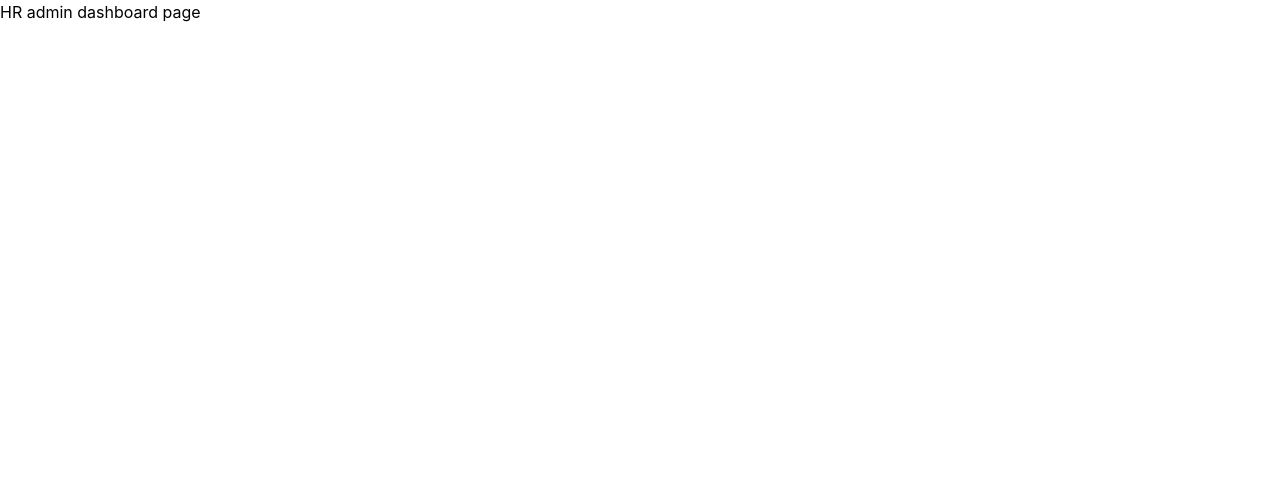
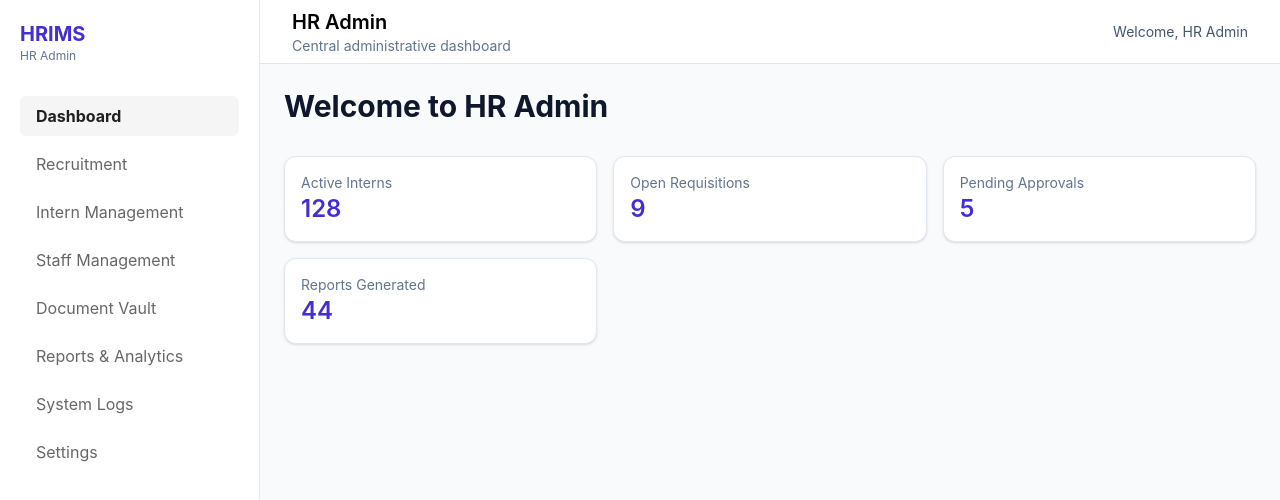
Before and after one commit to dev-St0ic/HR-Internship-Management-System, a React (Vite) app in the folder frontend-hrms/: page /hr-admin in a window 1280 px wide. Shown: the top 500 px of the page. Built offline with nearby package versions, Linux system fonts and the light colour scheme.

Commit message:
Routings (SideBarLayout for HR ADMIN)

```diff
--- /dev/null
+++ b/frontend-hrms/src/portals/hr-admin/components/SideBarLayout.jsx
@@ -0,0 +1,171 @@
+import { Outlet, Link as RouterLink } from 'react-router-dom';
+import Link from '@mui/material/Link';
+
+const SideBarLayout = () => {
+  return (
+    <div className='flex min-h-screen bg-slate-50'>
+      <nav className='bg-white border-r border-slate-200 p-5 w-[260px]'>
+        <div className='mb-8'>
+          <h1 className='text-xl font-bold text-indigo-700'>HRIMS</h1>
+          <p className='text-xs text-slate-500'>HR Admin</p>
+        </div>
+
+        <ul className='space-y-2'>
+          <li>
+            <Link
+              component={RouterLink}
+              to='/hr-admin'
+              sx={{
+                display: 'block',
+                px: 2,
+                py: 1,
+                borderRadius: 1.5,
+                color: 'text.primary',
+                textDecoration: 'none',
+                fontWeight: 'bold',
+                backgroundColor: 'grey.100',
+              }}
+            >
+              Dashboard
+            </Link>
+          </li>
+          <li>
+            <Link
+              component={RouterLink}
+              to='/hr-admin/recruitment'
+              sx={{
+                display: 'block',
+                px: 2,
+                py: 1,
+                borderRadius: 1.5,
+                color: 'text.secondary',
+                textDecoration: 'none',
+                '&:hover': { backgroundColor: 'grey.100', color: 'text.primary' },
+              }}
+            >
+              Recruitment
+            </Link>
+          </li>
+          <li>
+            <Link
+              component={RouterLink}
+              to='/hr-admin/intern-management'
+              sx={{
+                display: 'block',
+                px: 2,
+                py: 1,
+                borderRadius: 1.5,
+                color: 'text.secondary',
+                textDecoration: 'none',
+                '&:hover': { backgroundColor: 'grey.100', color: 'text.primary' },
+              }}
+            >
+              Intern Management
+            </Link>
+          </li>
+          <li>
+            <Link
+              component={RouterLink}
+              to='/hr-admin/staff-management'
+              sx={{
+                display: 'block',
+                px: 2,
+                py: 1,
+                borderRadius: 1.5,
+                color: 'text.secondary',
+                textDecoration: 'none',
+                '&:hover': { backgroundColor: 'grey.100', color: 'text.primary' },
+              }}
+            >
+              Staff Management
+            </Link>
+          </li>
+          <li>
+            <Link
+              component={RouterLink}
+              to='/hr-admin/document-vault'
+              sx={{
+                display: 'block',
+                px: 2,
+                py: 1,
+                borderRadius: 1.5,
+                color: 'text.secondary',
+                textDecoration: 'none',
+                '&:hover': { backgroundColor: 'grey.100', color: 'text.primary' },
+              }}
+            >
+              Document Vault
+            </Link>
+          </li>
+          <li>
+            <Link
+              component={RouterLink}
+              to='/hr-admin/reports'
+              sx={{
+                display: 'block',
+                px: 2,
+                py: 1,
+                borderRadius: 1.5,
+                color: 'text.secondary',
+                textDecoration: 'none',
+                '&:hover': { backgroundColor: 'grey.100', color: 'text.primary' },
+              }}
+            >
+              Reports & Analytics
+            </Link>
+          </li>
+          <li>
+            <Link
+              component={RouterLink}
+              to='/hr-admin/system-logs'
+              sx={{
+                display: 'block',
+                px: 2,
+                py: 1,
+                borderRadius: 1.5,
+                color: 'text.secondary',
+                textDecoration: 'none',
+                '&:hover': { backgroundColor: 'grey.100', color: 'text.primary' },
+              }}
+            >
+              System Logs
+            </Link>
+          </li>
+          <li>
+            <Link
+              component={RouterLink}
+              to='/hr-admin/settings'
+              sx={{
+                display: 'block',
+                px: 2,
+                py: 1,
+                borderRadius: 1.5,
+                color: 'text.secondary',
+                textDecoration: 'none',
+                '&:hover': { backgroundColor: 'grey.100', color: 'text.primary' },
+              }}
+            >
+              Settings
+            </Link>
+          </li>
+        </ul>
+      </nav>
+
+      <div className='flex flex-col flex-1'>
+        <header className='h-16 bg-white border-b border-slate-200 flex items-center justify-between px-8'>
+          <div>
+            <h2 className='text-xl font-semibold'>HR Admin</h2>
+            <p className='text-sm text-slate-500'>Central administrative dashboard</p>
+          </div>
+          <div className='text-sm text-slate-600'>Welcome, HR Admin</div>
+        </header>
+
+        <main className='flex-1 p-6 bg-slate-50'>
+          <Outlet />
+        </main>
+      </div>
+    </div>
+  );
+};
+
+export default SideBarLayout;
--- /dev/null
+++ b/frontend-hrms/src/portals/hr-admin/pages/HRAdminDashboard.jsx
@@ -0,0 +1,50 @@
+import { Link } from 'react-router-dom';
+
+const HRAdminDashboard = () => {
+  const menuLinks = [
+    { label: 'Recruitment', path: '/hr-admin/recruitment' },
+    { label: 'Intern Management', path: '/hr-admin/intern-management' },
+    { label: 'Staff Management', path: '/hr-admin/staff-management' },
+    { label: 'Document Vault', path: '/hr-admin/document-vault' },
+    { label: 'Reports & Analytics', path: '/hr-admin/reports' },
+    { label: 'System Logs', path: '/hr-admin/system-logs' },
+    { label: 'Settings', path: '/hr-admin/settings' },
+  ];
+
+  return (
+    <div>
+      <div className='mb-8'>
+        <h1 className='text-3xl font-bold text-slate-900'>Welcome to HR Admin</h1>
+        {/**<p className='text-sm text-slate-500'>Select an area to continue</p>**/}
+      </div>
+
+      {/**<div className='mb-6 grid gap-3 sm:grid-cols-2 lg:grid-cols-3'>
+        {menuLinks.map((item) => (
+          <Link
+            key={item.path}
+            to={item.path}
+            className='rounded-xl border border-indigo-200 px-4 py-3 text-indigo-700 font-semibold hover:bg-indigo-50'
+          >
+            {item.label}
+          </Link>
+        ))}
+      </div>**/}
+
+      <div className='grid gap-4 sm:grid-cols-2 lg:grid-cols-3'>
+        {[
+          { title: 'Active Interns', value: '128' },
+          { title: 'Open Requisitions', value: '9' },
+          { title: 'Pending Approvals', value: '5' },
+          { title: 'Reports Generated', value: '44' },
+        ].map((item) => (
+          <div key={item.title} className='rounded-xl bg-white p-4 shadow-sm border border-slate-200'>
+            <p className='text-sm text-slate-500'>{item.title}</p>
+            <p className='text-2xl font-semibold text-indigo-700'>{item.value}</p>
+          </div>
+        ))}
+      </div>
+    </div>
+  );
+};
+
+export default HRAdminDashboard;
--- a/frontend-hrms/src/portals/interns/components/auth/LoginForm.jsx
+++ b/frontend-hrms/src/portals/interns/components/auth/LoginForm.jsx
@@ -1,4 +1,4 @@
-import { use, useState } from "react";
+import { useState } from "react";
 import { useNavigate } from "react-router-dom";
 
 export default function LoginForm({ onForgotPassword }) {
--- a/frontend-hrms/src/routes/AppRouter.jsx
+++ b/frontend-hrms/src/routes/AppRouter.jsx
@@ -3,6 +3,8 @@ import SupervisorLayout from "../portals/supervisor/layouts/SupervisorLayout";
 import SupervisorDashboard from "../portals/supervisor/pages/SupervisorDashboard";
 import SideBarLayout from "../portals/hr-staff/components/SideBarLayout";
 import OperationsPage from "../portals/hr-staff/pages/OperationsPage";
+import HrAdminSideBarLayout from "../portals/hr-admin/components/SideBarLayout";
+import HRAdminDashboard from "../portals/hr-admin/pages/HRAdminDashboard";
 import LandingPageHeader from "../common/components/layout/LandingPageHeader";
 import LandingPage from "../portals/Home/pages/LandingPage";
 import ApplicationFormHeader from "../portals/interns/components/layout/ApplicationFormHeader";
@@ -23,7 +25,12 @@ const Home = () => <>Homee</>;
 
 const HRStaffDashboard = () => <>HR staff dashboard page</>;
 
-const HRAdminDashboard = () => <>HR admin dashboard page</>;
+const HRAdminSectionPage = ({title}) => (
+  <div>
+    <h1 className='text-3xl font-bold text-slate-900'>{title}</h1>
+    <p className='text-sm text-slate-500'>Welcome to {title}.</p>
+  </div>
+);
 
 export const AppRouter = () => {
   return (
@@ -62,7 +69,16 @@ export const AppRouter = () => {
           <Route index element={<HRStaffDashboard />} />
         </Route>
 
-        <Route path="/hr-admin/*" element={<HRAdminDashboard />} />
+        <Route path="/hr-admin" element={<HrAdminSideBarLayout />}>
+          <Route index element={<HRAdminDashboard />} />
+          <Route path="recruitment" element={<HRAdminSectionPage title="Recruitment" />} />
+          <Route path="intern-management" element={<HRAdminSectionPage title="Intern Management" />} />
+          <Route path="staff-management" element={<HRAdminSectionPage title="Staff Management" />} />
+          <Route path="document-vault" element={<HRAdminSectionPage title="Document Vault" />} />
+          <Route path="reports" element={<HRAdminSectionPage title="Reports & Analytics" />} />
+          <Route path="system-logs" element={<HRAdminSectionPage title="System Logs" />} />
+          <Route path="settings" element={<HRAdminSectionPage title="Settings" />} />
+        </Route>
       </Routes>
     </BrowserRouter>
   );
```
